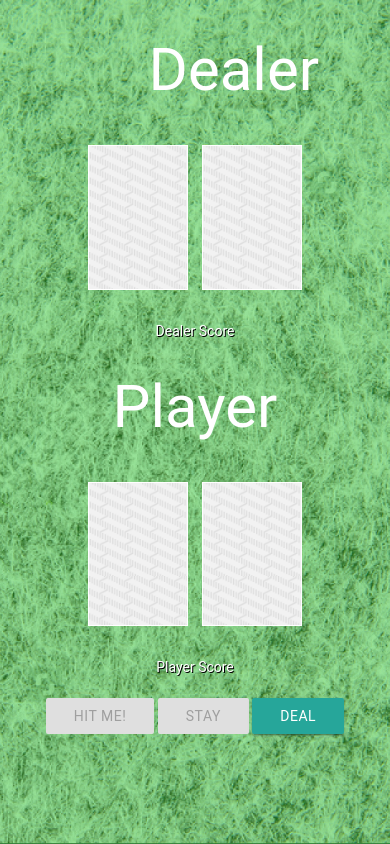
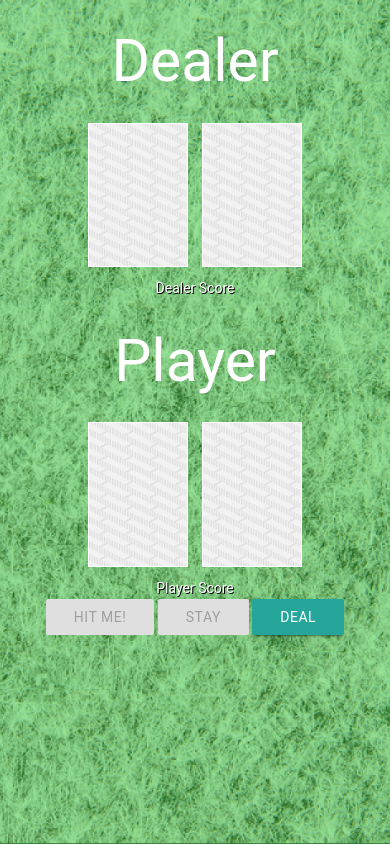
Before and after one commit to jonathanjwatson/blackjack, a PHP site: page / in a window 390 px wide. Run offline with PHP 8.4, Linux system fonts and the light colour scheme; some libraries are stand-ins or nearby versions; some web fonts are replaced.

Commit message:
Work on responsive design

```diff
--- a/css/style.css
+++ b/css/style.css
@@ -24,10 +24,16 @@ body {
 }
 .row {
     text-align:center;
+    margin-bottom: 0.01rem!important;
 }
 img {
     width:100%;
     max-width:100px;
+}
+h1 {
+    color: white;
+    font-size: 2em;
+    margin: 0.1rem 0 0.1rem 0;
 }
 p {
     margin: 5px;
--- a/index.html
+++ b/index.html
@@ -28,16 +28,7 @@
         <![endif]-->
         <div class="container">
         <div class="row">
-
-        </div>
-        <div class="row">
-            <div class="col s4">
-            </div>
-            <div class="col s4">
-            <p style="color:#FFF; font-size: 60px;">Dealer</p>
-            </div>
-            <div class="col s4">
-            </div>
+            <h1>Dealer</h1>
         </div>
         <div class="row" id="dealerHand">
             <img id = "dealerCardOne" src="images/card-images/back.png">
@@ -47,7 +38,7 @@
             <span>Dealer Score</span>
         </div>
         <div class="row">
-            <p style="color:#FFF; font-size: 60px;">Player</p>
+            <h1>Player</h1>
         </div>
         <div class="row" id="playerHand">
             <img id = "playerCardOne" src="images/card-images/back.png">
--- a/js/main.js
+++ b/js/main.js
@@ -366,8 +366,8 @@ var TopGameControllers = {
         DealerLogicController.calculateDealerScore();
         PlayerLogicController.calculatePlayerScore();
         if (topLevelVariables.dealerScore === 21 && topLevelVariables.dealerCards.length === 2){
+            $('#dealerCardOne').attr('src', topLevelVariables.dealerCardOne.src);
             setTimeout(alert("Dealer has Blackjack!"), 3000);
-            $('#dealerCardOne').attr('src', topLevelVariables.dealerCardOne.src);
             setTimeout(function(){ TopGameControllers.determineWinner(); }, 750);
         } else if (topLevelVariables.playerScore === 21 && topLevelVariables.playerCards.length === 2){
             setTimeout(alert("You got Blackjack!"), 3000);
```
